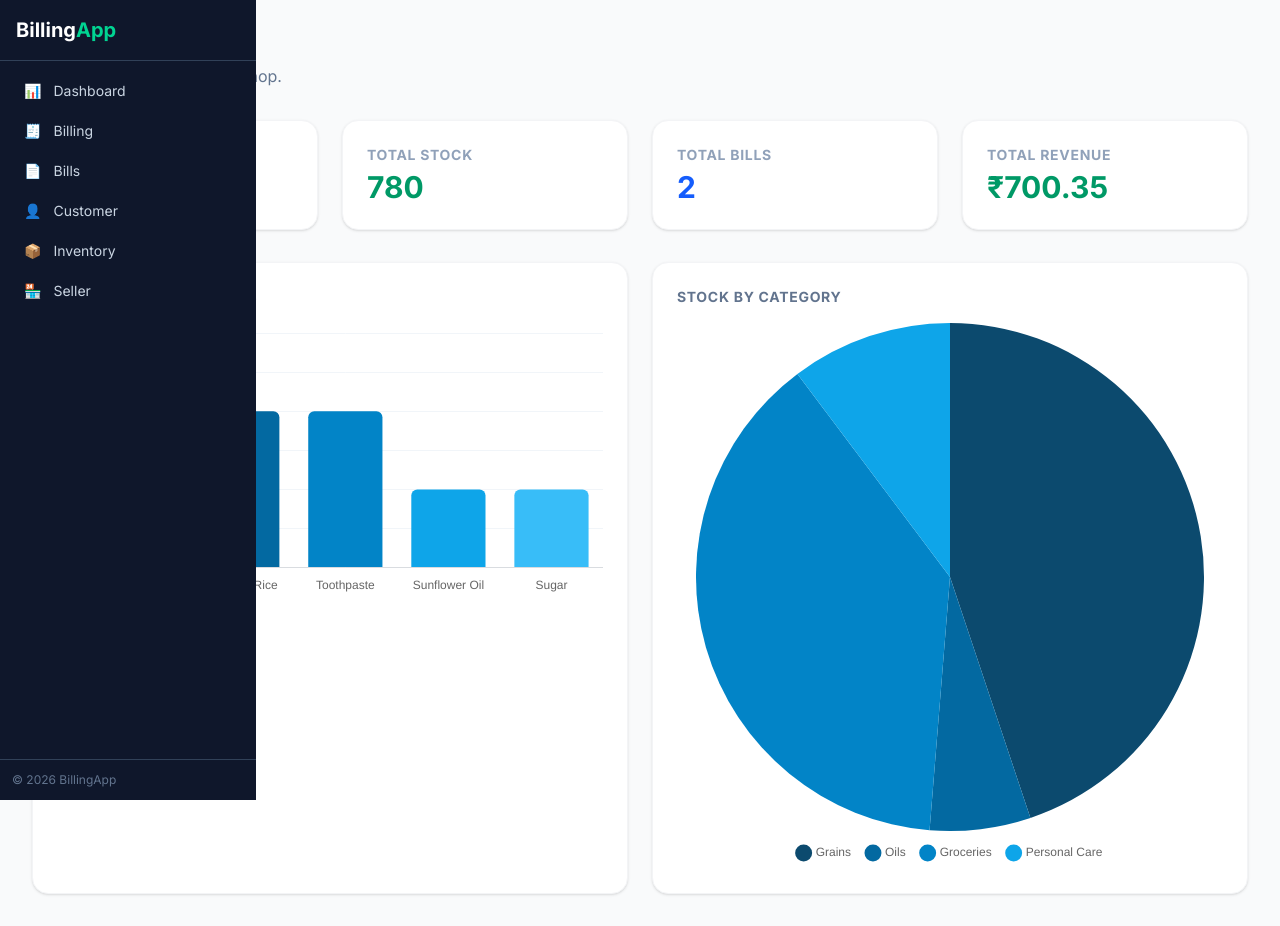
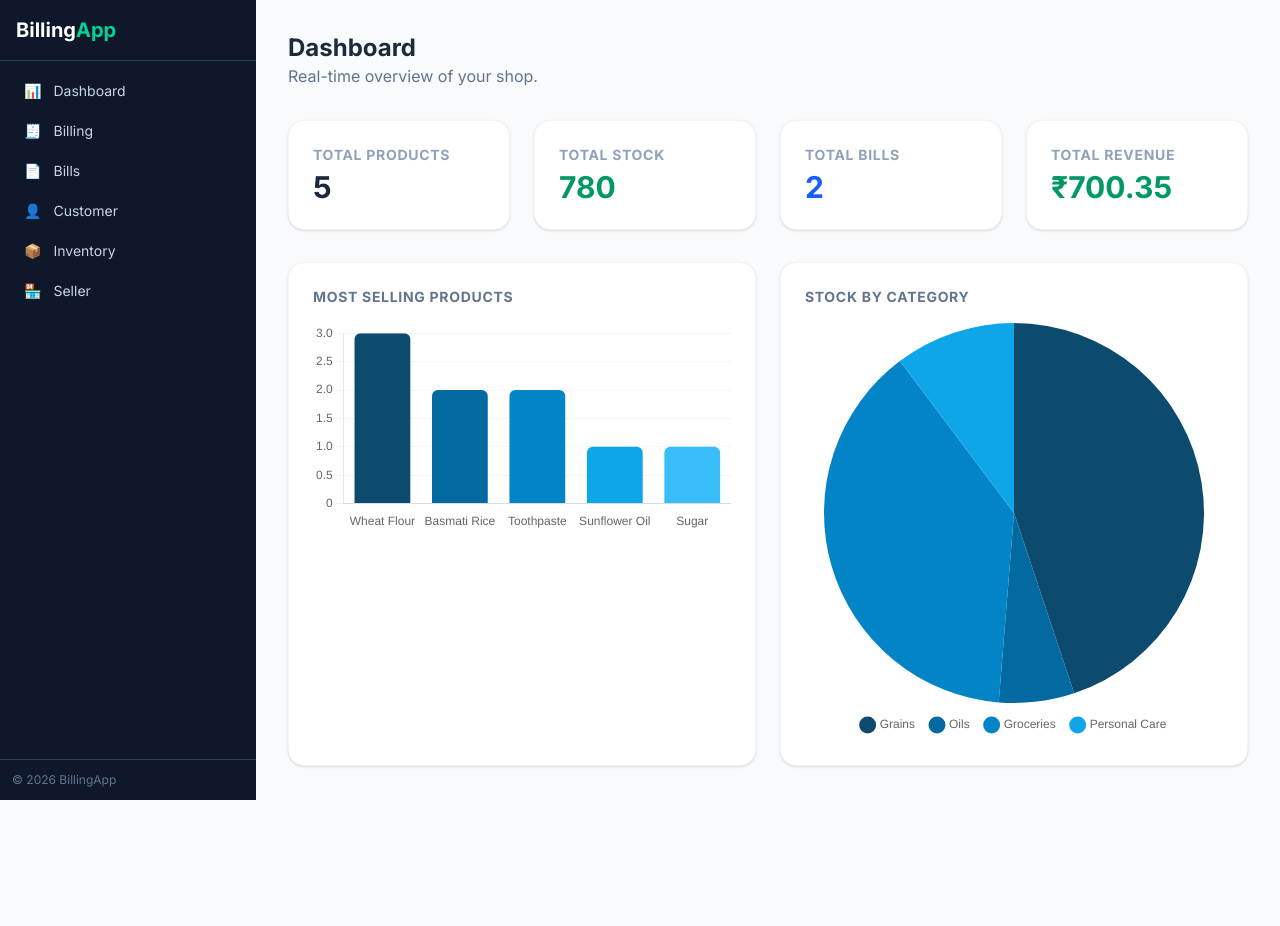
Before and after one commit to Poonghuzhali/Billing-App, a React (Vite) app: page /billing in a window 1280 px wide. After the commit the page ends 800 px from the top, so only its background shows below. Built offline with nearby package versions, Linux system fonts and the light colour scheme.

Commit message:
seller dashboard

```diff
--- a/src/components/Layout.jsx
+++ b/src/components/Layout.jsx
@@ -8,7 +8,7 @@ export default function Layout() {
   return (
     <div className="flex min-h-screen bg-gray-50">
       <Sidebar isOpen={sidebarOpen} onClose={() => setSidebarOpen(false)} />
-      <div className="flex-1 flex flex-col min-w-0">
+      <div className="flex-1 flex flex-col min-w-0 lg:ml-64">
         <header className="lg:hidden flex items-center justify-between p-3 bg-slate-900 text-white sticky top-0 z-30">
           <button onClick={() => setSidebarOpen(true)} className="p-1.5 rounded-lg hover:bg-slate-800 transition">
             <svg className="w-6 h-6" fill="none" stroke="currentColor" viewBox="0 0 24 24">
```
